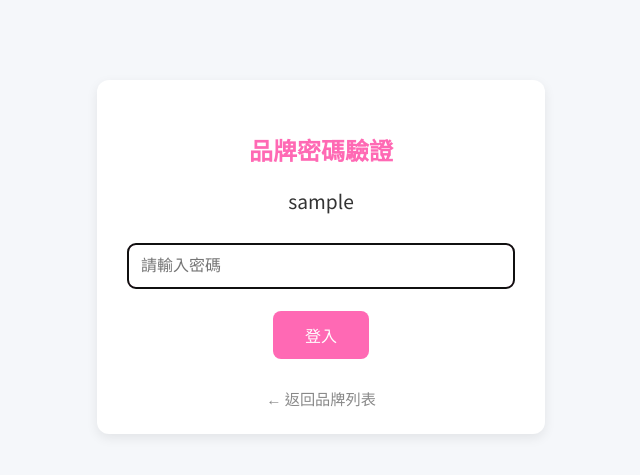
After one commit to rich0514/workstation, a Flask app: a page that uses templates/enter_password.html in a window 1280 px wide. The commit adds this page. Shown: the top 475 px of the page, without its empty margins (319-959 px from the left). Run offline with Flask 3, Linux system fonts and the light colour scheme.

Commit message:
Add files via upload

```diff
--- /dev/null
+++ b/templates/enter_password.html
@@ -0,0 +1,125 @@
+<!DOCTYPE html>
+<html lang="zh-TW">
+<head>
+    <meta charset="UTF-8">
+    <title>品牌密碼驗證</title>
+    <link href="https://fonts.googleapis.com/css2?family=Noto+Sans+TC:wght@400;700&display=swap" rel="stylesheet">
+    <style>
+        body {
+            font-family: 'Noto Sans TC', Arial, sans-serif;
+            background-color: #f5f7fa;
+            color: #333;
+            margin: 0;
+            padding: 0;
+        }
+        .container {
+            max-width: 400px;
+            margin: 80px auto;
+            background: #fff;
+            border-radius: 12px;
+            box-shadow: 0 4px 12px rgba(0,0,0,0.08);
+            padding: 32px 24px 24px 24px;
+            text-align: center;
+        }
+        h2 {
+            color: #ff69b4;
+            margin-bottom: 20px;
+        }
+        .brand-name {
+            font-size: 1.2em;
+            margin-bottom: 16px;
+            color: #333;
+        }
+        input[type="password"] {
+            width: 90%;
+            padding: 12px;
+            margin: 12px 0;
+            border: 2px solid #ff69b4;
+            border-radius: 8px;
+            font-size: 1em;
+        }
+        button {
+            padding: 12px 32px;
+            background-color: #ff69b4;
+            color: white;
+            border: none;
+            border-radius: 8px;
+            cursor: pointer;
+            font-size: 1em;
+            margin-top: 10px;
+        }
+        button:hover {
+            background-color: #ff85c0;
+        }
+        .error-message {
+            color: #e74c3c;
+            margin-top: 10px;
+        }
+        .success-message {
+            color: #2ecc71;
+            margin-top: 10px;
+        }
+        a {
+            display: inline-block;
+            margin-top: 18px;
+            color: #888;
+            text-decoration: none;
+            font-size: 0.95em;
+        }
+        a:hover {
+            color: #ff69b4;
+        }
+    </style>
+</head>
+<body>
+    <div class="container">
+        <h2>品牌密碼驗證</h2>
+        <div class="brand-name">{{ username }}</div>
+        <input type="password" id="password" placeholder="請輸入密碼" autofocus>
+        <button onclick="verifyAndRedirect()">登入</button>
+        <div id="message" class="error-message"></div>
+        <a href="/view">← 返回品牌列表</a>
+    </div>
+    <script>
+        function verifyAndRedirect() {
+            const password = document.getElementById("password").value;
+            const username = "{{ username }}";
+            const messageDiv = document.getElementById("message");
+            messageDiv.textContent = "";
+            if (!password) {
+                messageDiv.textContent = "請輸入密碼！";
+                return;
+            }
+            fetch('/view/verify_and_redirect', {
+                method: 'POST',
+                headers: { 'Content-Type': 'application/json' },
+                body: JSON.stringify({ username, password })
+            })
+            .then(response => response.json())
+            .then(data => {
+                if (data.success) {
+                    messageDiv.className = "success-message";
+                    messageDiv.textContent = "驗證成功，正在進入...";
+                    setTimeout(function() {
+                        window.location.href = data.redirect;
+                    }, 600);
+                } else {
+                    messageDiv.className = "error-message";
+                    messageDiv.textContent = data.error || "驗證失敗";
+                }
+            })
+            .catch(() => {
+                messageDiv.className = "error-message";
+                messageDiv.textContent = "伺服器錯誤，請稍後再試。";
+            });
+        }
+        // 支援 Enter 鍵送出
+        document.getElementById("password").addEventListener('keypress', function(event) {
+            if (event.key === 'Enter') {
+                event.preventDefault();
+                verifyAndRedirect();
+            }
+        });
+    </script>
+</body>
+</html>
--- a/templates/view.html
+++ b/templates/view.html
@@ -263,12 +263,16 @@
                     usernameSelect.innerHTML = '<option value="">選擇品牌</option>';
                     if (data.users && Array.isArray(data.users)) {
                         data.users.forEach(user => {
-                            console.log('處理品牌：', user);
                             const gridItem = document.createElement("div");
                             gridItem.className = "grid-item";
                             gridItem.innerHTML = `
                                 <span>${user.username} (ID: ${user.user_id})</span>
                             `;
+                            // 點擊品牌小卡直接跳轉到密碼頁
+                            gridItem.style.cursor = "pointer";
+                            gridItem.onclick = function() {
+                                window.location.href = `/view/enter/${encodeURIComponent(user.username)}`;
+                            };
                             userGrid.appendChild(gridItem);
                             const option = document.createElement("option");
                             option.value = user.username;
```
